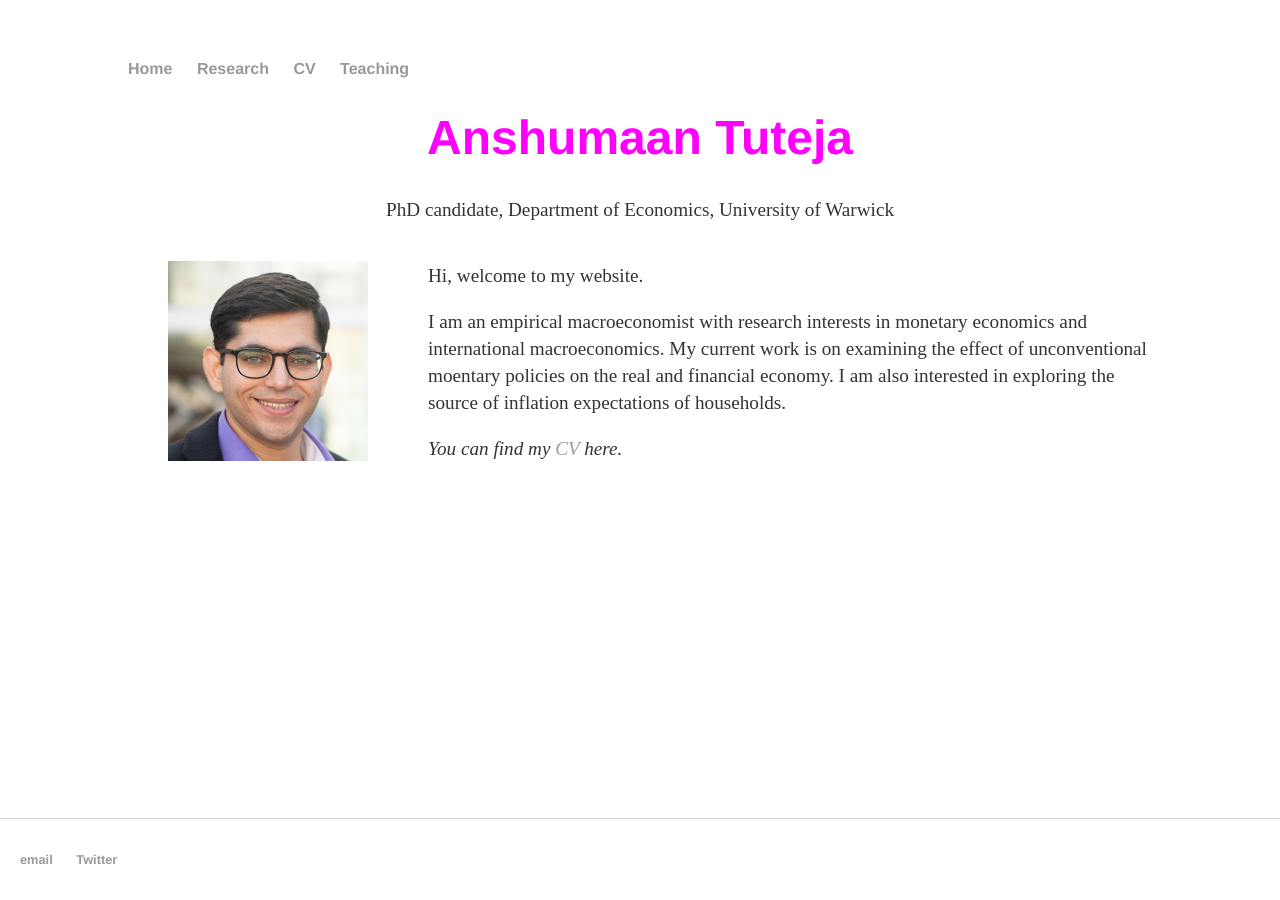
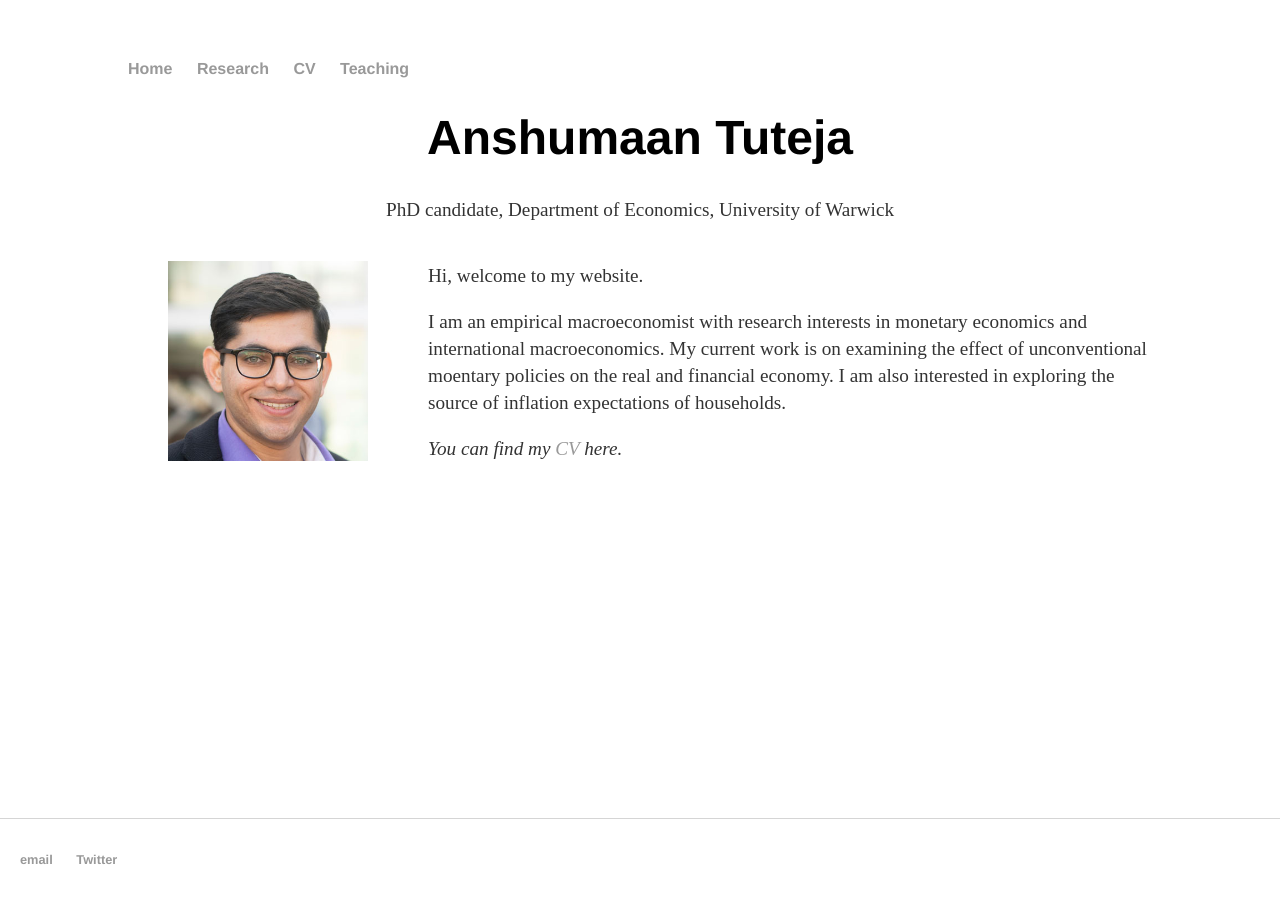
Before and after one commit to anshumaan-tuteja/anshumaan-tuteja.github.io, a Jekyll site: the page built from index.html, in a window 1280 px wide. Built offline with Jekyll 4.4.1, drawn with Linux system fonts in a browser that asks for light colours.

Commit message:
Update main.css

```diff
--- a/css/main.css
+++ b/css/main.css
@@ -1,5 +1,5 @@
 body {
-    color: magenta;
+    color: black;
     margin: 60px auto;
     width: 80%;
     height: 95%;
@@ -87,7 +87,7 @@ ul.posts li {
 
   @media (max-width: 900px)  {
     main {
-      color: magenta;
+      color: purple;
       display: flex;
       flex-wrap: wrap;
     }
```
